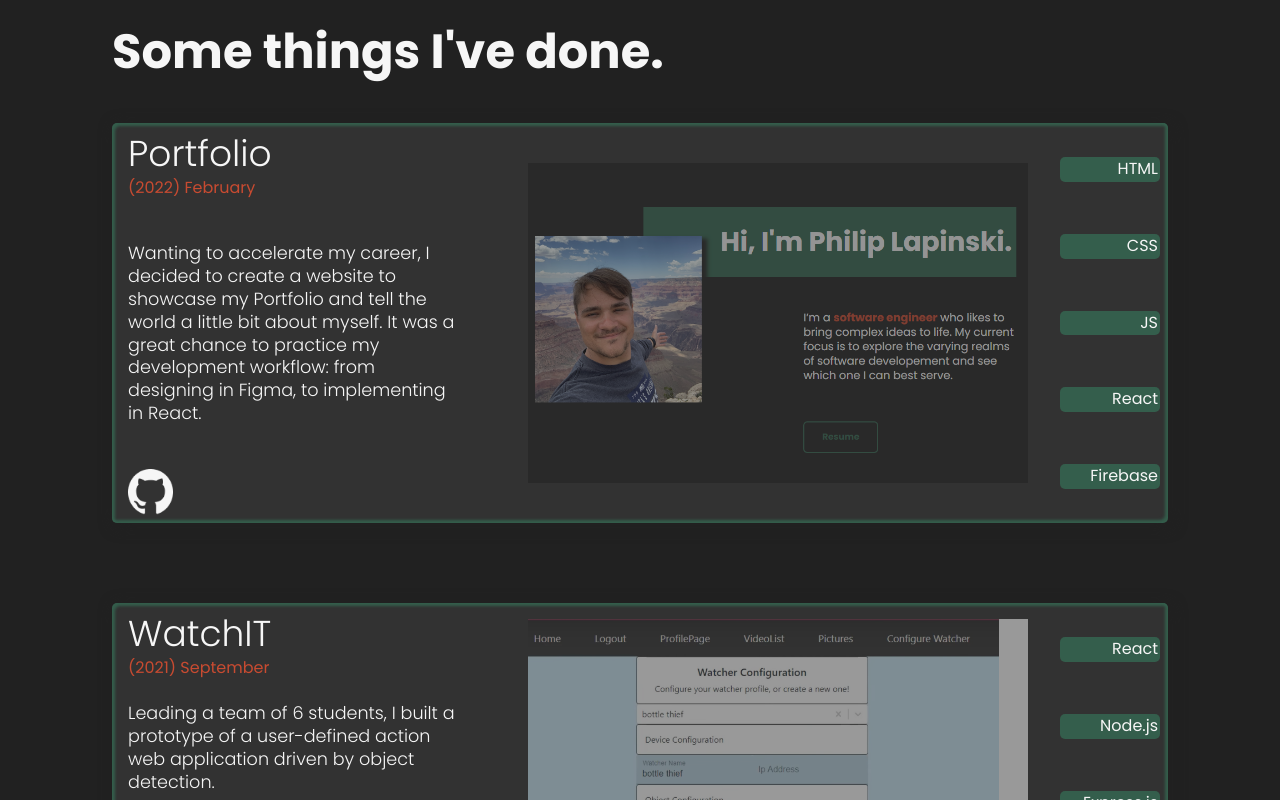
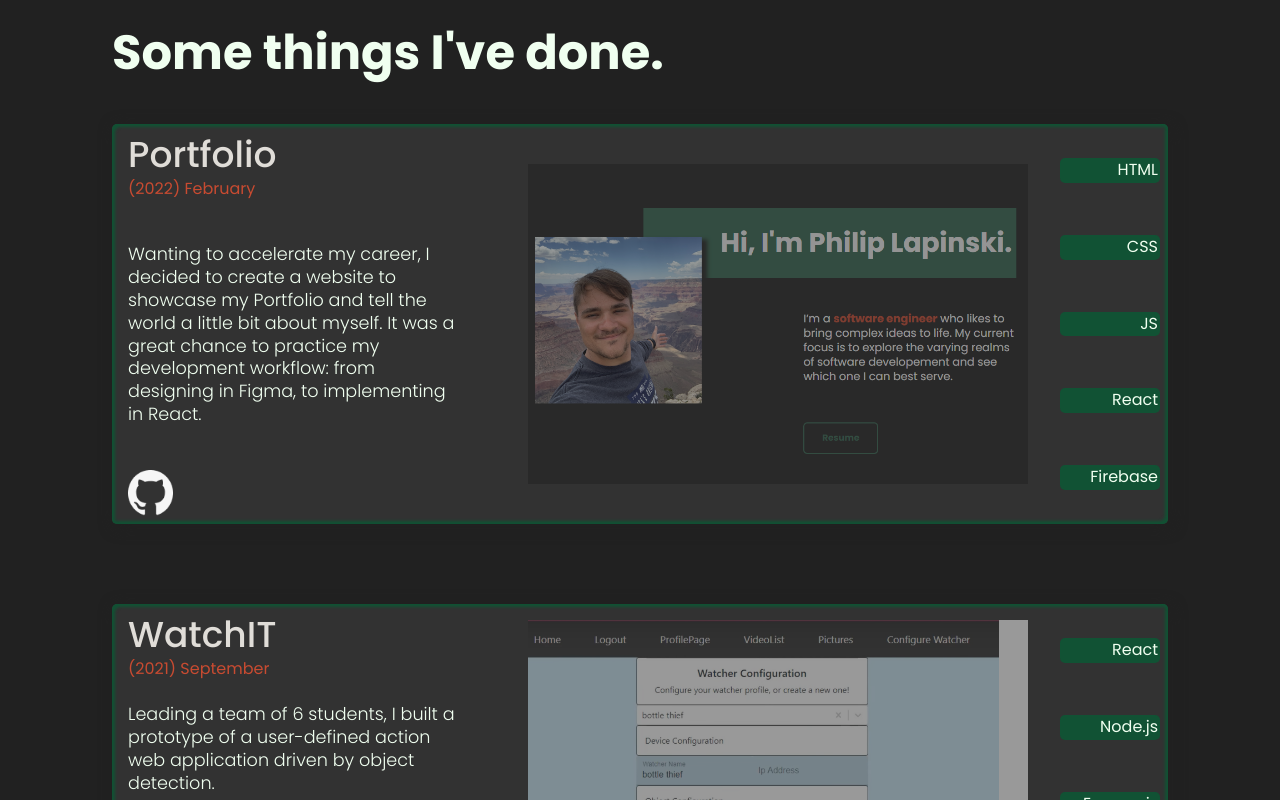
Before and after one commit to PolskaTag/PolskaTag.github.io, a React (Create React App) app: page / in a window 1280 px wide. Shown: the part 1640-2440 px from the top of the page. Built offline with nearby package versions, Linux system fonts and the light colour scheme.

Commit message:
Color palette changes

```diff
--- a/src/App.css
+++ b/src/App.css
@@ -13,12 +13,12 @@
   --fw-reg: 300;
   --fw-bold: 900;
 
-  --clr-light: #f6f6f6;
-  --clr-darkerLight: #f6f6f6;
+  --clr-light: #f0fff0;
+  --clr-darkerLight: #e0ddd8;
   --clr-dark: rgb(33, 33, 33);
   --clr-lighterDark: rgba(196, 196, 196, 0.1);
-  --clr-accent: #346751d3;
-  --clr-accent-faded: #3467515b;
+  --clr-accent: #115234;
+  --clr-accent-faded: #115234b2;
   --clr-navbar: rgb(31, 34, 31);
   --clr-accent2: #c84b31;
 
@@ -180,6 +180,7 @@ body::-webkit-scrollbar-thumb {
 
 .main-nav a:hover {
   color: var(--clr-accent);
+  transition: var(--transition);
 }
 
 .nav-logo img {
@@ -324,7 +325,7 @@ body::-webkit-scrollbar-thumb {
   border-radius: 7px;
   padding: 1rem 2rem;
   margin-top: 50px;
-  color: var(--clr-accent);
+  color: var(--clr-darkerLight);
   transition: 0.3s;
   font-weight: var(--fw-bold);
   align-self: center;
@@ -404,7 +405,7 @@ body::-webkit-scrollbar-thumb {
   display: block;
   position: relative;
   width: 7em;
-  height: 1px;
+  height: 2px;
   top: -30px;
   margin-left: 18rem;
   opacity: 0.5;
@@ -653,7 +654,7 @@ body::-webkit-scrollbar-thumb {
   border-radius: 7px;
   padding: 1rem;
   margin-top: 50px;
-  color: var(--clr-accent);
+  color: var(--clr-darkerLight);
   transition: 0.3s;
 }
 .email-link:hover {
--- a/src/components/BlogPost.css
+++ b/src/components/BlogPost.css
@@ -82,7 +82,7 @@
 .blog-post p {
   /* font-size: 24px; */
   font-weight: 300;
-  color: var(--clr-darkerLight);
+  color: var(--clr-light);
 }
 
 /* 480px breakpoint */
--- a/src/components/WorkItem.css
+++ b/src/components/WorkItem.css
@@ -25,6 +25,7 @@
   margin: 0;
   /* overflow-wrap: break-word; */
   flex-wrap: wrap;
+  font-weight: 500;
 }
 
 .work-item-left a {
```
